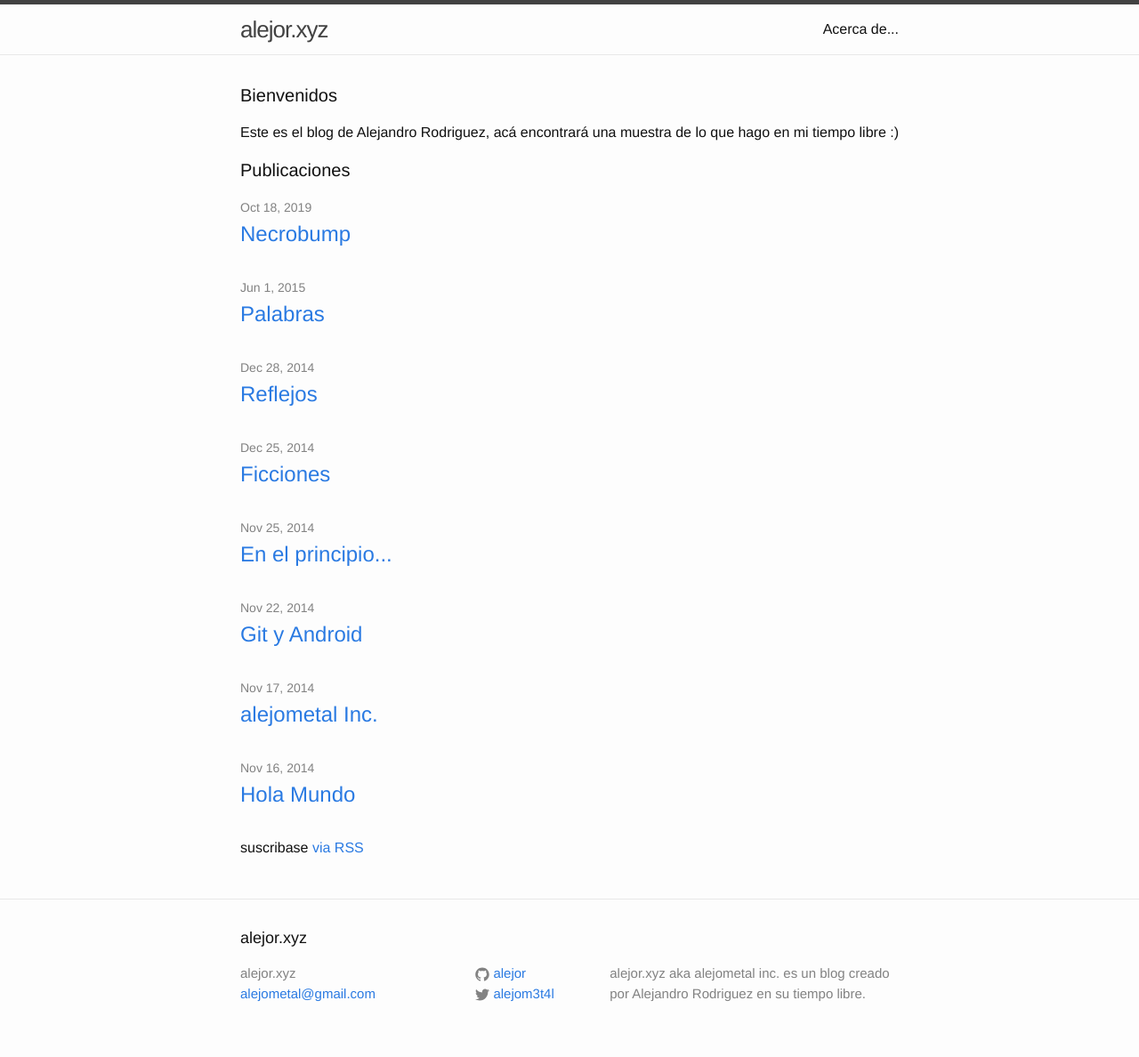
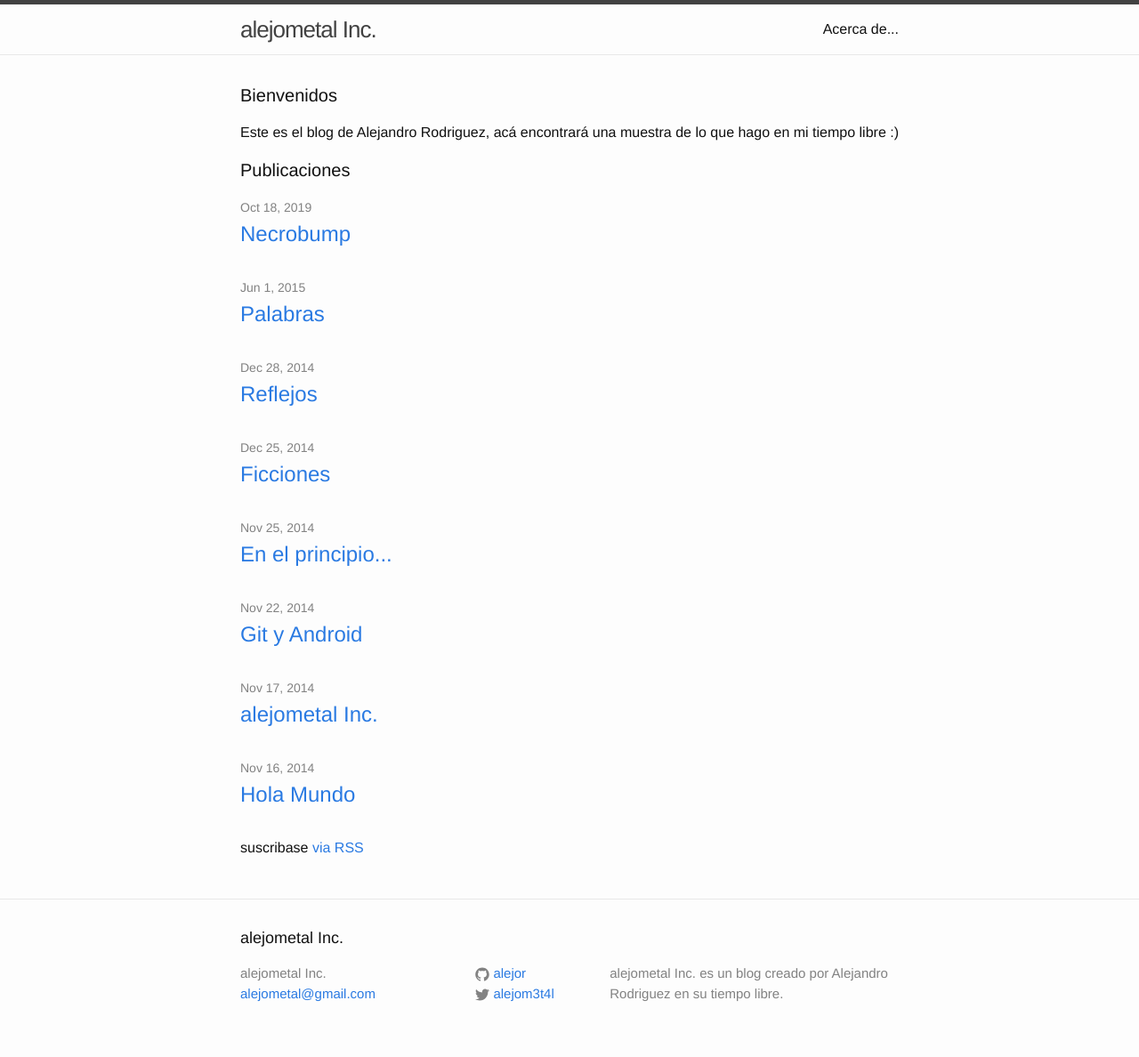
Before and after one commit to alejor/alejor.github.io, a Jekyll site: the page built from index.html, in a window 1280 px wide. Shown: the whole page at 89% size. Built offline with Jekyll 4.4.1, drawn with Linux system fonts in a browser that asks for light colours.

Commit message:
Revert "alejor.xyz"
This reverts commit 516811488265208c89dd78290f356efc8e43abc9.

```diff
--- a/_config.yml
+++ b/_config.yml
@@ -1,10 +1,10 @@
 # Site settings
-title: alejor.xyz
+title: alejometal Inc.
 email: alejometal@gmail.com
 description: > # this means to ignore newlines until "baseurl:"
-    alejor.xyz aka alejometal inc. es un blog creado por Alejandro Rodriguez en su tiempo libre.
+    alejometal Inc. es un blog creado por Alejandro Rodriguez en su tiempo libre.
 baseurl: "" # the subpath of your site, e.g. /blog/
-url: "https://alejor.xyz" # the base hostname & protocol for your site
+url: "https://alejor.github.io" # the base hostname & protocol for your site
 twitter_username: alejom3t4l
 github_username:  alejor
 
```
Also changed, not shown: SparkleShare.txt (added, +9 -0 lines).
